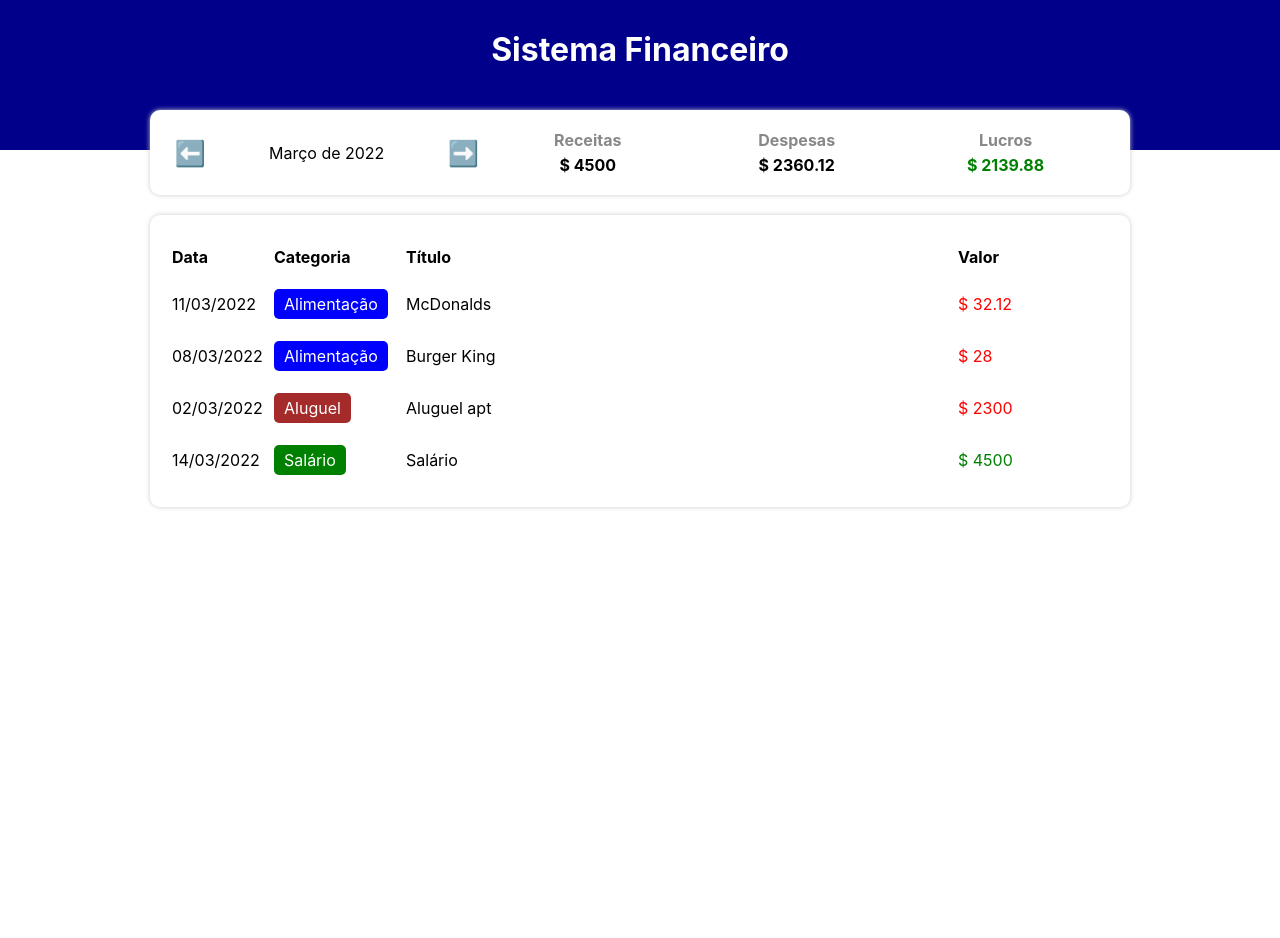
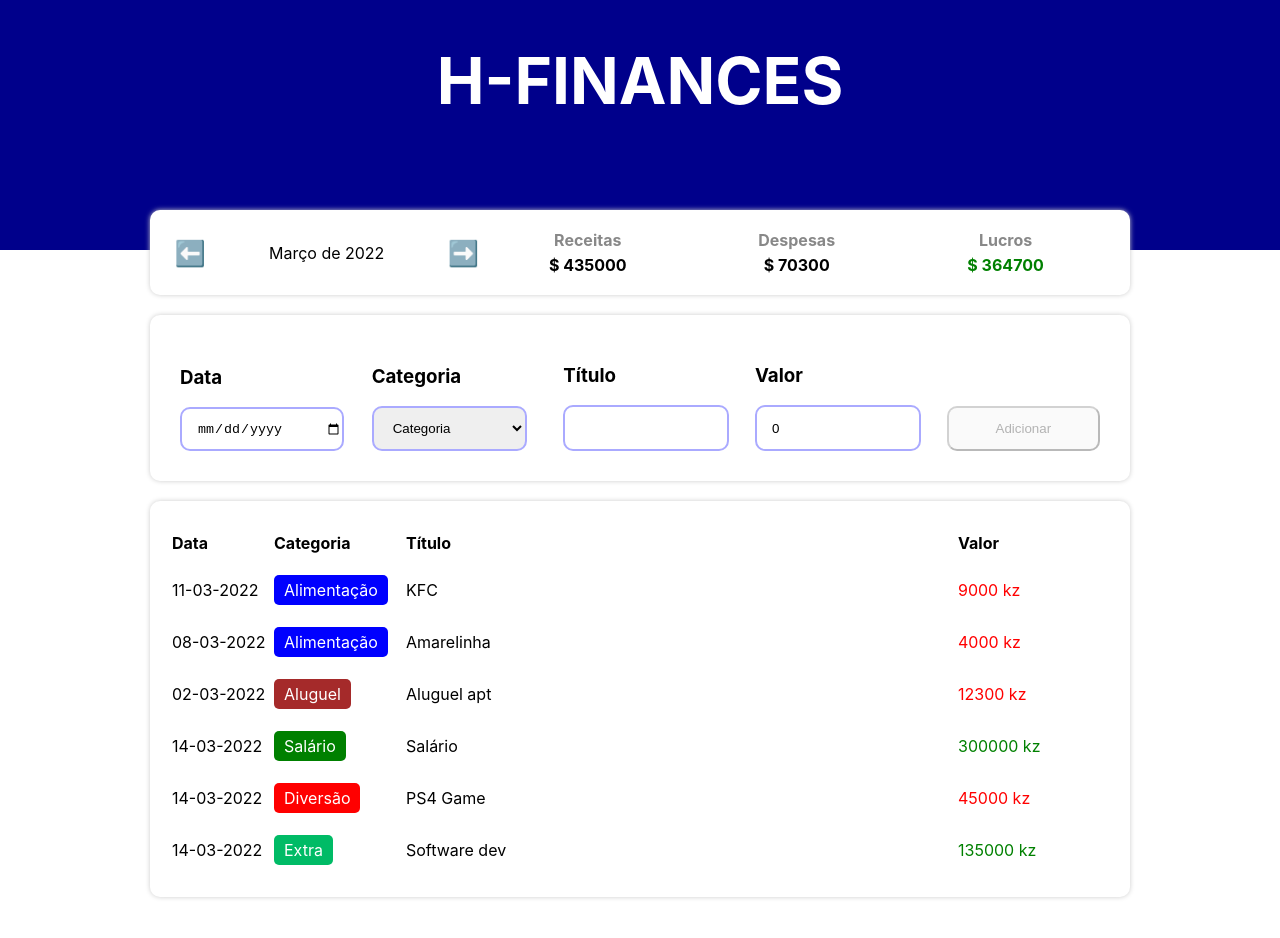
Before and after one commit to HelioPC/react_h_finances, a React (Create React App) app: page / in a window 1280 px wide. Shown: the top 938 px of the page. Before the commit the page ends 800 px from the top, so only its background shows below. Built offline with nearby package versions, Linux system fonts and the light colour scheme.

Commit message:
Add Input Area

```diff
--- a/src/App.tsx
+++ b/src/App.tsx
@@ -3,13 +3,13 @@ import { useState, useEffect } from 'react';
 import * as C from './styles';
 
 import { Item } from './types/Item';
-import { Category } from './types/Category';
 import { items } from './data/items';
 import { categories } from './data/categories';
 
 import { filterListByMonth, getCurrentMonth } from './helpers/dateFilter';
 import { TableArea } from './components/TableArea';
 import { InfoArea } from './components/InfoArea';
+import { InputArea } from './components/InputArea';
 
 function App() {
   const [list, setList] = useState(items);
@@ -41,10 +41,23 @@ function App() {
     setCurrentMonth(newMonth);
   }
 
+  const handleAddItem = (item: Item) => {
+    let newList = [...list];
+    newList.push(item);
+    setList(newList);
+  }
+
   return (
     <C.Container>
       <C.Header>
-        <C.HeaderText>Sistema Financeiro</C.HeaderText>
+        <C.HeaderText>
+          <h1>
+            H-Finances
+            <span>H-Finances</span>
+            <span>H-Finances</span>
+            <span>Developed by HELIOPC</span>
+          </h1>
+        </C.HeaderText>
       </C.Header>
 
       <C.Body>
@@ -55,7 +68,7 @@ function App() {
           expense={expense}
         />
 
-        {/* Área de inserção */}
+        <InputArea onAdd={handleAddItem} />
 
         <TableArea list={filteredList} />
       </C.Body>
--- /dev/null
+++ b/src/components/InputArea/index.tsx
@@ -0,0 +1,117 @@
+import { useEffect, useState } from 'react';
+import { formatDate, reverseDate, strToDate } from '../../helpers/dateFilter';
+import { Item } from '../../types/Item';
+import * as C from './styles';
+
+type Props = {
+    onAdd: (item: Item) => void;
+}
+
+export const InputArea = ({ onAdd }: Props) => {
+    const MAXVALUE = Math.pow(10, 9);
+    const [date, setDate] = useState<Date>(Object);
+    const [category, setCategory] = useState('');
+    const [title, setTitle] = useState('');
+    const [value, setValue] = useState(0);
+    const [disabled, setDisabled] = useState(true);
+
+    useEffect(() => {
+        const checkInputs = () => {
+            setDisabled(date === Object() || category === '' || title === '' || value === 0 || isNaN(value));
+        }
+
+        checkInputs();
+    }, [category, date, title, value])
+
+    const handleAddEvent = () => {
+        if(date === Object() || category === '' || title === '' || value === 0) return;
+
+        let newItem: Item = {
+            date: date,
+            category: category,
+            title: title,
+            value: value
+        };
+
+        onAdd(newItem);
+
+        setDate(Object);
+        setCategory('');
+        setTitle('');
+        setValue(0);
+    }
+
+    const handleDateChange = (newDate: string) => {
+        setDate(strToDate(newDate));
+    }
+
+    const handleCategory = (cat: string) => {
+        setCategory(cat);
+    }
+
+    return(
+        <C.Container>
+            <C.InputArea>
+                <h3>Data</h3>
+
+                <input
+                    type='date'
+                    onChange={(e) => handleDateChange(e.target.value)}
+                    min={'2021-12-01'}
+                    max={reverseDate(formatDate(new Date()))}
+                    required
+                />
+            </C.InputArea>
+
+            <C.SelectArea>
+                <h3>Categoria</h3>
+
+                <select name='select' value={category} onChange={(e) => handleCategory(e.target.value)} required>
+                    <option
+                        value={0}
+                        style={{
+                            display: 'none',
+                            visibility: 'hidden',
+                            paddingRight: '10px'
+                        }}
+                    >
+                        Categoria
+                    </option>
+                    <option value='food' >Alimentação</option>
+                    <option value='rent' >Aluguel</option>
+                    <option value='salary' >Salário</option>
+                    <option value='entertainment' >Entretenimento</option>
+                    <option value='extra' >Extra</option>
+                </select>
+            </C.SelectArea>
+
+            <C.InputArea>
+                <h3>Título</h3>
+
+                <input type='text'
+                    value={title}
+                    onChange={(e) => setTitle(e.target.value)}
+                    required
+                />
+            </C.InputArea>
+
+            <C.InputArea>
+                <h3>Valor</h3>
+
+                <input type='number'
+                    min={0}
+                    max={MAXVALUE}
+                    value={value}
+                    onChange={(e) => setValue(parseInt(e.target.value))}
+                    required
+                />
+            </C.InputArea>
+
+            <C.ButtonArea disabled={disabled}>
+                <button onClick={handleAddEvent} disabled={disabled}>
+                    Adicionar
+                </button>
+            </C.ButtonArea>
+        </C.Container>
+    )
+}
--- /dev/null
+++ b/src/components/InputArea/styles.ts
@@ -0,0 +1,62 @@
+import styled from "styled-components";
+
+export const Container = styled.div`
+    background-color: #FFF;
+    box-shadow: 0px 0px 5px #CCC;
+    border-radius: 10px;
+    padding: 30px;
+    margin-top: 20px;
+    display: flex;
+    justify-content: space-between;
+    align-items: flex-end;
+`;
+
+export const SelectArea = styled.div`
+    height: 100%;
+    width: 100%;
+
+    select {
+        width: 155px;
+        height: 45px;
+        border-radius: 10px;
+        border: 2px solid #AAF;
+        padding-left: 15px;
+    }
+`;
+
+export const InputArea = styled.div`
+    height: 100%;
+    width: 100%;
+
+    input {
+        width: 145px;
+        height: 40px;
+        border-radius: 10px;
+        border: 2px solid #AAF;
+        padding-left: 15px;
+    }
+`;
+
+export const ButtonArea = styled.div<{ disabled: boolean }>`
+    width: 80%;
+    height: 45px;
+
+    button {
+        width: 100%;
+        height: 100%;
+        border-radius: 10px;
+
+        ${props => props.disabled ? '' : `
+            background-color: darkblue;
+            color: #FFF;
+            cursor: pointer;
+            transition: transform .5s;
+            border: none;
+
+            &:hover {
+                transform: scale(1.05);
+                font-size: 90%;
+            }
+        `}
+    }
+`
--- a/src/components/TableItem/index.tsx
+++ b/src/components/TableItem/index.tsx
@@ -19,7 +19,7 @@ export const TableItem = ({ item }: Props) => {
             <C.TableColumn>{item.title}</C.TableColumn>
             <C.TableColumn>
                 <C.Value color={categories[item.category].expense ? 'red' : 'green'}>
-                    $ {item.value}
+                    {item.value} kz
                 </C.Value>
             </C.TableColumn>
         </C.TableLine>
--- a/src/data/categories.ts
+++ b/src/data/categories.ts
@@ -3,5 +3,7 @@ import { Category } from "../types/Category"
 export const categories: Category = {
     food: { title: 'Alimentação', color: 'blue', expense: true },
     rent: { title: 'Aluguel', color: 'brown', expense: true },
-    salary: { title: 'Salário', color: 'green', expense: false }
+    salary: { title: 'Salário', color: 'green', expense: false },
+    entertainment: { title: 'Diversão', color: 'red', expense: true },
+    extra: { title: 'Extra', color: '#0B6', expense: false }
 }
--- a/src/data/items.ts
+++ b/src/data/items.ts
@@ -1,8 +1,10 @@
 import { Item } from "../types/Item";
 
 export const items: Item[] = [
-    { date: new Date(2022, 2, 11), category: 'food', title: 'McDonalds', value: 32.12 },
-    { date: new Date(2022, 2, 8), category: 'food', title: 'Burger King', value: 28 },
-    { date: new Date(2022, 2, 2), category: 'rent', title: 'Aluguel apt', value: 2300 },
-    { date: new Date(2022, 2, 14), category: 'salary', title: 'Salário', value: 4500 }
+    { date: new Date(2022, 2, 11), category: 'food', title: 'KFC', value: 9000 },
+    { date: new Date(2022, 2, 8), category: 'food', title: 'Amarelinha', value: 4000 },
+    { date: new Date(2022, 2, 2), category: 'rent', title: 'Aluguel apt', value: 12300 },
+    { date: new Date(2022, 2, 14), category: 'salary', title: 'Salário', value: 300000 },
+    { date: new Date(2022, 2, 14), category: 'entertainment', title: 'PS4 Game', value: 45000 },
+    { date: new Date(2022, 2, 14), category: 'extra', title: 'Software dev', value: 135000 }
 ];
--- a/src/helpers/dateFilter.ts
+++ b/src/helpers/dateFilter.ts
@@ -23,7 +23,7 @@ export const formatDate = (date: Date): string => {
     let month = date.getMonth() + 1;
     let day = date.getDate();
 
-    return `${addZeroToDate(day)}/${addZeroToDate(month)}/${year}`;
+    return `${addZeroToDate(day)}-${addZeroToDate(month)}-${year}`;
 }
 
 const addZeroToDate = (n: number): string => n < 10 ? `0${n}` : `${n}`;
@@ -34,3 +34,15 @@ export const formatMonth = (currentMonth: string): string => {
 
     return `${months[parseInt(month) - 1]} de ${year}`
 }
+
+export const reverseDate = (date: string): string => {
+    let [day, month, year] = date.split('-');
+
+    return `${year}-${month}-${day}`;
+}
+
+export const strToDate = (strDate: string): Date => {
+    let [year, month, day] = strDate.split('-');
+
+    return new Date(parseInt(year), parseInt(month) - 1, parseInt(day));
+}
--- a/src/index.css
+++ b/src/index.css
@@ -1,5 +1,6 @@
 body {
   margin: 0;
+  min-width: 900px;
   font-family: -apple-system, BlinkMacSystemFont, 'Segoe UI', 'Roboto', 'Oxygen',
     'Ubuntu', 'Cantarell', 'Fira Sans', 'Droid Sans', 'Helvetica Neue',
     sans-serif;
--- a/src/styles.ts
+++ b/src/styles.ts
@@ -4,7 +4,7 @@ export const Container = styled.div``;
 
 export const Header = styled.div`
     background-color: darkblue;
-    height: 150px;
+    height: 250px;
     text-align: center;
 `;
 
@@ -13,6 +13,65 @@ export const HeaderText = styled.h1`
     padding: 0;
     color: #FFF;
     padding-top: 30px;
+
+    h1 {
+        cursor: none;
+        position: absolute;
+        top: 10%;
+        left: 50%;
+        transform: translate(-50%, -50%);
+        margin: 0;
+        padding: 0;
+        color transparent;
+        text-transform: uppercase;
+    }
+
+    h1 span:nth-child(1) {
+        position: absolute;
+        top: 0;
+        left: 0;
+        color: #FFF;
+        transition: .5s;
+        clip-path: polygon(0 0, 100% 0, 100% 50%, 0 50%);
+        overflow: hidden;
+    }
+
+    h1:hover span:nth-child(1) {
+        transform: translateY(-16px);
+    }
+
+    h1 span:nth-child(2) {
+        position: absolute;
+        top: 0;
+        left: 0;
+        color: #FFF;
+        transition: .5s;
+        clip-path: polygon(0 50%, 100% 50%, 100% 100%, 0 100%);
+        overflow: hidden;
+    }
+
+    h1:hover span:nth-child(2) {
+        transform: translateY(16px);
+    }
+
+    h1 span:nth-child(3) {
+        position: absolute;
+        top: 50%;
+        left: 0;
+        color: #000;
+        transform: translateY(-50%) scaleY(0);
+        width: 100%;
+        background-color: #25CD89;
+        font-size: 10px;
+        font-weight: bold;
+        letter-spacing: .7em;
+        text-align: center;
+        transition: .5s;
+    }
+
+    h1:hover span:nth-child(3) {
+        transform: translateY(-50%) scaleY(1);
+    }
 `;
 
 export const Body = styled.div`
```
